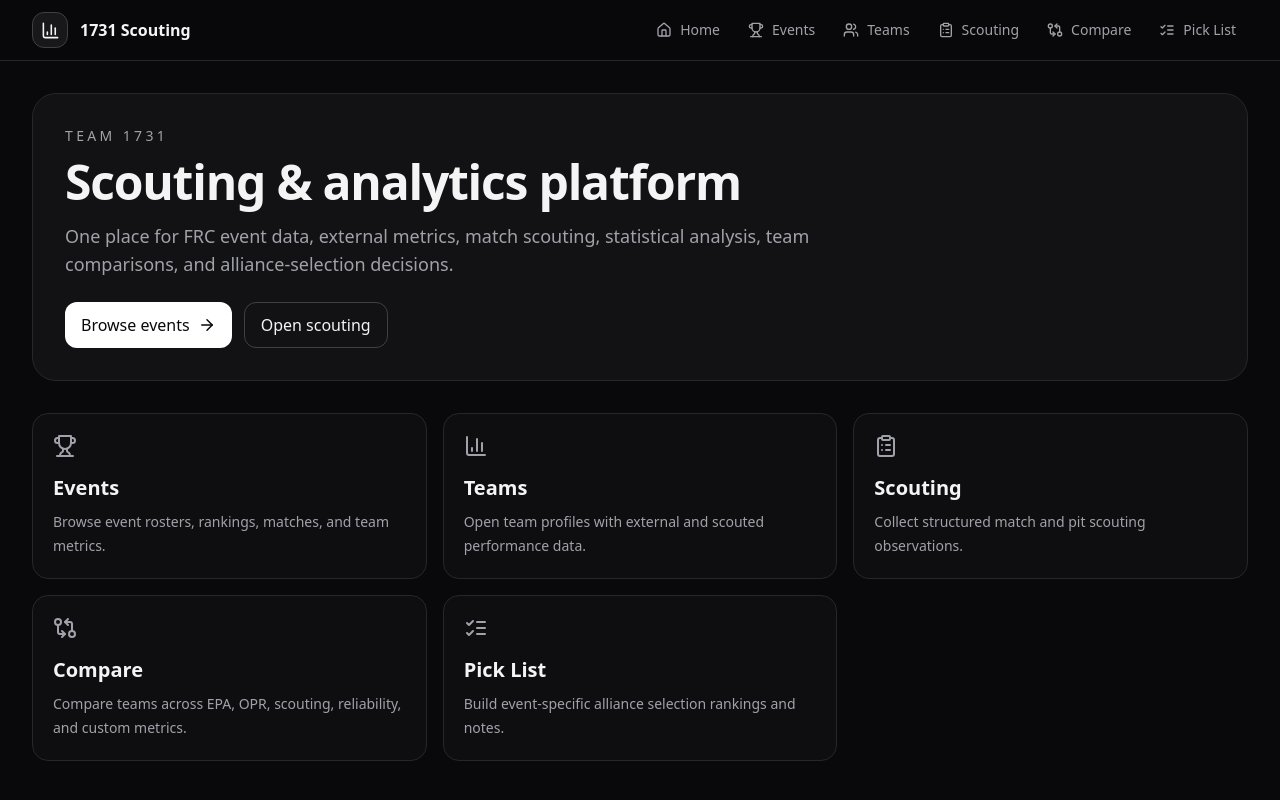
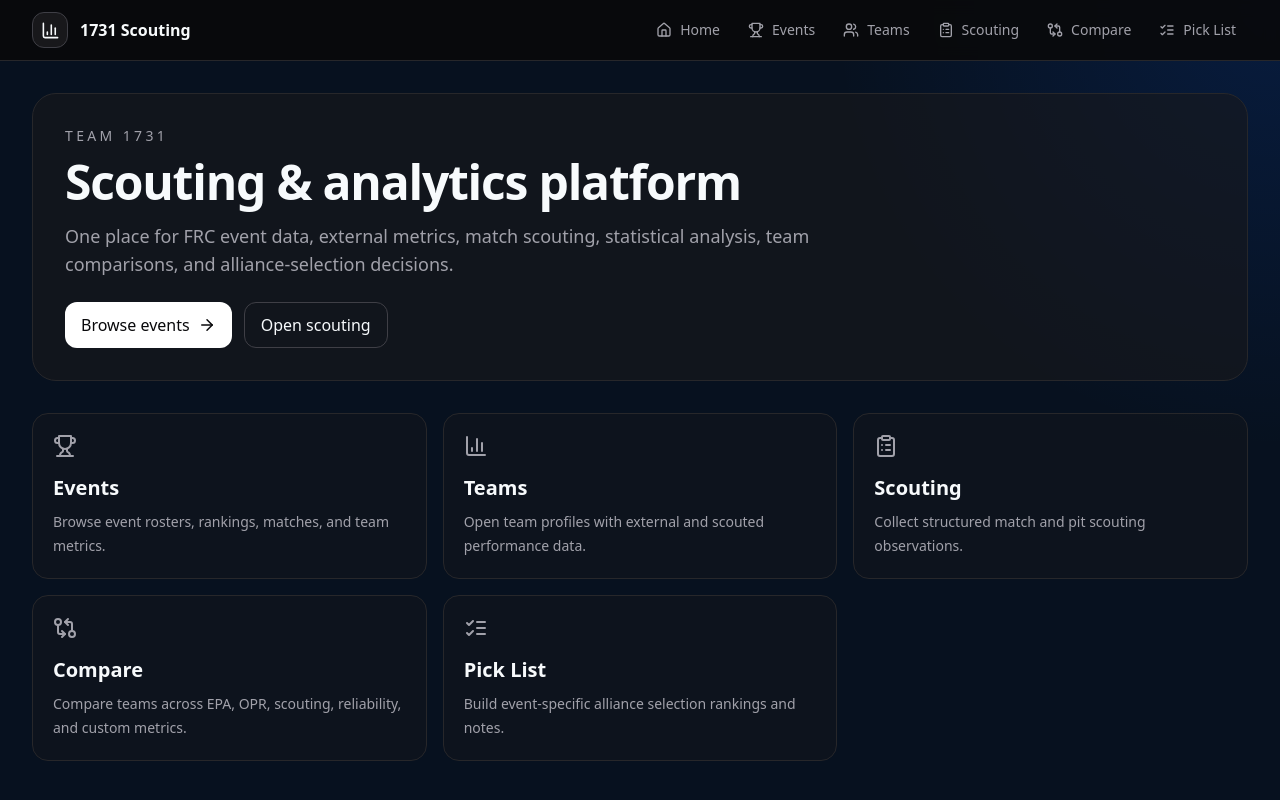
Before and after one commit to IAbbasi04/FRC1731-Scouting-App, a Next.js app: page / in a window 1280 px wide. Built offline with nearby package versions, Linux system fonts and the light colour scheme.

Commit message:
style: add 1731 blue yellow theme tokens

```diff
--- a/app/globals.css
+++ b/app/globals.css
@@ -2,6 +2,27 @@
 @tailwind components;
 @tailwind utilities;
 
-:root { color-scheme: dark; }
-body { @apply min-h-screen bg-zinc-950 text-zinc-100 antialiased; }
+:root {
+  color-scheme: dark;
+  --team-blue: #0b5fff;
+  --team-blue-deep: #063e9e;
+  --team-yellow: #ffd84d;
+  --team-bg: #07111f;
+  --team-surface: #0d1b2e;
+  --team-surface-2: #11243d;
+}
+
+body {
+  @apply min-h-screen antialiased;
+  background:
+    radial-gradient(circle at top right, rgba(11, 95, 255, 0.14), transparent 28rem),
+    var(--team-bg);
+  color: #f7fafc;
+}
+
 a { @apply transition-colors; }
+
+::selection {
+  background: var(--team-yellow);
+  color: #07111f;
+}
```
